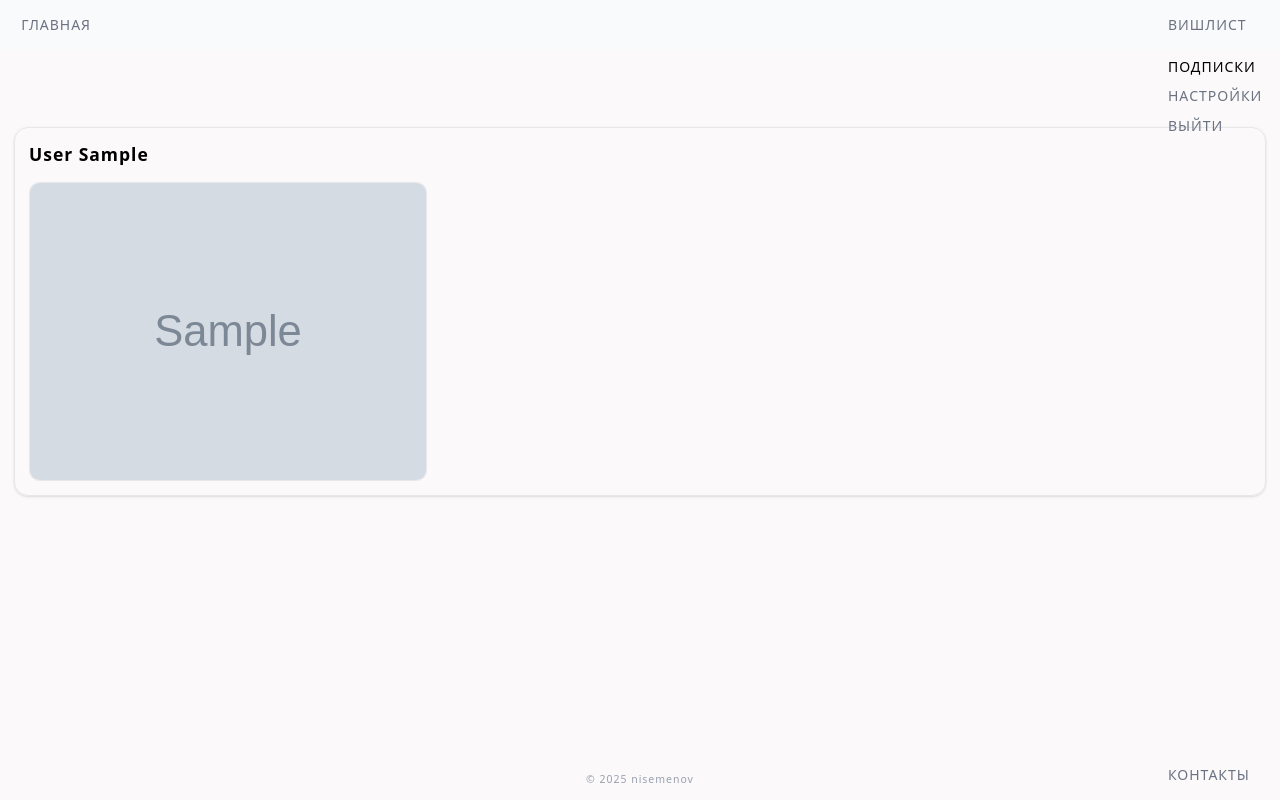
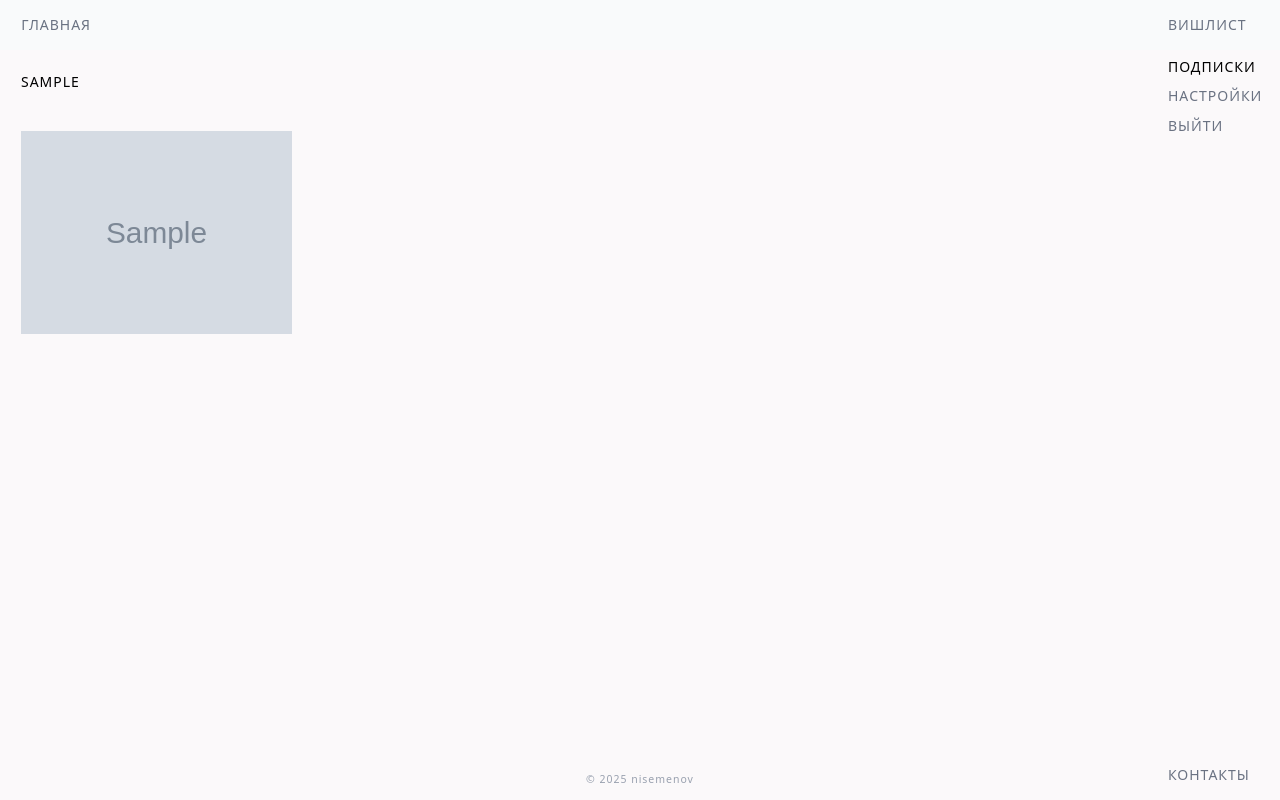
Before and after one commit to nisemenov/yourmirror, a Django app: page /following/ in a window 1280 px wide. Run offline with Django 5.2, Linux system fonts and the light colour scheme; a user stored in the database is signed in; tables that the repository leaves empty hold one stand-in row (values such as "Sample post"); grey boxes marked "Sample" are stand-in pictures; some libraries are stand-ins or nearby versions.

Commit message:
chore: refactor following.html

```diff
--- a/backend/profiles/models.py
+++ b/backend/profiles/models.py
@@ -21,7 +21,9 @@ class ProfileModel(models.Model):
 
     @property
     def following(self):
-        return ProfileModel.objects.filter(following_profiles__follower=self)  # pyright: ignore[reportAttributeAccessIssue]
+        return ProfileModel.objects.filter(following_profiles__follower=self).order_by(
+            "user__first_name"
+        )  # pyright: ignore[reportAttributeAccessIssue]
 
     def is_following(self, other_profile):
         return FollowModel.objects.filter(  # pyright: ignore[reportAttributeAccessIssue]
@@ -60,7 +62,7 @@ class FollowModel(models.Model):
         super().save(*args, **kwargs)
 
     def __str__(self):
-        return f"<FollowModel {self.profile.user.username} → {self.following.user.username}>"  # pyright: ignore[reportAttributeAccessIssue]
+        return f"<FollowModel {self.follower.user.username} → {self.following.user.username}>"  # pyright: ignore[reportAttributeAccessIssue]
 
 
 @receiver(post_save, sender=User)
--- a/backend/profiles/templates/follow_button.html
+++ b/backend/profiles/templates/follow_button.html
@@ -2,11 +2,11 @@
     {% csrf_token %}
     {% if is_following %}
         <button class="px-4 py-3 border border-gray-300 rounded-none hover:bg-gray-100 transition cursor-pointer">
-            Отписаться
+            отписаться
         </button>
     {% else %}
         <button class="px-4 py-3 bg-gray-900 text-white rounded-none hover:bg-gray-700 transition cursor-pointer">
-            Подписаться
+            подписаться
         </button>
     {% endif %}
 </form>
--- a/backend/profiles/templates/following.html
+++ b/backend/profiles/templates/following.html
@@ -4,41 +4,31 @@
 {% block title %}Подписки{% endblock %}
 
 {% block content %}
-<div class="py-6 px-4 space-y-8">
     {% if profiles.exists %}
-        {% for profile in profiles %}
-        <div class="border border-gray-200 rounded-2xl p-4 shadow-sm space-y-4">
+        <div class="px-6 md:pr-38 py-6 space-y-8">
+            {% for profile in profiles %}
+                <div class="flex flex-col space-y-4">
+                    <a href="{% url "wishlist_profile" profile.id %}" class="hover:bg-gray-200 transition space-y-4">
+                        <h2 class="uppercase">{{ profile.user.first_name }}</h2>
 
-            <div class="flex justify-between items-center">
-                <div>
-                    <a href="{% url "wishlist_profile" profile.id %}" class="text-xl font-semibold">
-                        {{ profile.user.last_name }} {{ profile.user.first_name }}
+                        {% if not profile.wishitems_public.exists %}
+                            <h2 class="text-center uppercase">Этот вишлист пока пуст</h2>
+                        {% endif %}
+
+                        <div class="grid grid-cols-2 md:grid-cols-3 lg:grid-cols-4 gap-4">
+                            {% for item in profile.wishitems_public|slice:":4" %}
+                                <div class="flex justify-center items-center h-[250px] overflow-hidden">
+                                    {% if item.picture %}
+                                        <img src="{{ item.picture.url }}" alt="item_picture" class="max-w-full max-h-full object-contain">
+                                    {% endif %}
+                                </div>
+                            {% endfor %}
+                        </div>
                     </a>
                 </div>
-
-                {% if not user.is_anonymous and user.profile != profile %}
-                    {% include "follow_button.html" with profile_id=profile.id is_following=True %}
-                {% endif %}
-            </div>
-
-            <div class="grid grid-cols-2 md:grid-cols-3 gap-4">
-                {% for item in profile.wishitems_public|slice:":3" %}
-                <a href="{% url "wishlist_profile" profile.id %}" class="flex flex-col border border-gray-200 rounded-xl overflow-hidden bg-white">
-                    {% if item.picture %}
-                    <div class="w-full aspect-[4/3] bg-gray-100">
-                        <img src="{{ item.picture.url }}"
-                             alt="picture"
-                             class="w-full h-full object-contain" />
-                    </div>
-                    {% endif %}
-                </a>
-                {% endfor %}
-            </div>
-
+            {% endfor %}
         </div>
-        {% endfor %}
     {% else %}
-    <p class="text-gray-500 text-center">Пока что вы не подписались ни на один вишлист.</p>
+        <h2 class="text-center uppercase">Пока что вы не подписались ни на один вишлист</h2>
     {% endif %}
-</div>
 {% endblock %}
--- a/backend/templates/base.html
+++ b/backend/templates/base.html
@@ -13,7 +13,7 @@
     {% include "header.html" %}
     {% include "nav.html" %}
 
-    <main class="grow pt-16">
+    <main class="grow">
         {% block content %}{% endblock %}
     </main>
 
--- a/backend/theme/static/css/dist/styles.css
+++ b/backend/theme/static/css/dist/styles.css
@@ -775,6 +814,16 @@
       padding-top: calc(var(--spacing) * 10);
     }
   }
+  @media (width >= 48rem) {
+    .md\:pt-20 {
+      padding-top: calc(var(--spacing) * 20);
+    }
+  }
+  @media (width >= 48rem) {
+    .md\:pr-38 {
+      padding-right: calc(var(--spacing) * 38);
+    }
+  }
   @media (width >= 64rem) {
     .lg\:grid-cols-2 {
       grid-template-columns: repeat(2, minmax(0, 1fr));
@@ -783,6 +832,11 @@
   @media (width >= 64rem) {
     .lg\:grid-cols-3 {
       grid-template-columns: repeat(3, minmax(0, 1fr));
+    }
+  }
+  @media (width >= 64rem) {
+    .lg\:grid-cols-4 {
+      grid-template-columns: repeat(4, minmax(0, 1fr));
     }
   }
 }
@@ -883,6 +937,10 @@ html {
   inherits: false;
   initial-value: 0 0 #0000;
 }
+@property --tw-duration {
+  syntax: "*";
+  inherits: false;
+}
 @layer properties {
   @supports ((-webkit-hyphens: none) and (not (margin-trim: inline))) or ((-moz-orient: inline) and (not (color:rgb(from red r g b)))) {
     *, ::before, ::after, ::backdrop {
@@ -905,6 +963,7 @@ html {
       --tw-ring-offset-width: 0px;
       --tw-ring-offset-color: #fff;
       --tw-ring-offset-shadow: 0 0 #0000;
+      --tw-duration: initial;
     }
   }
 }
```
Also changed, not shown: other parts of backend/theme/static/css/dist/styles.css (+39 -0 lines), backend/templates/home.html (+4 -10 lines).
